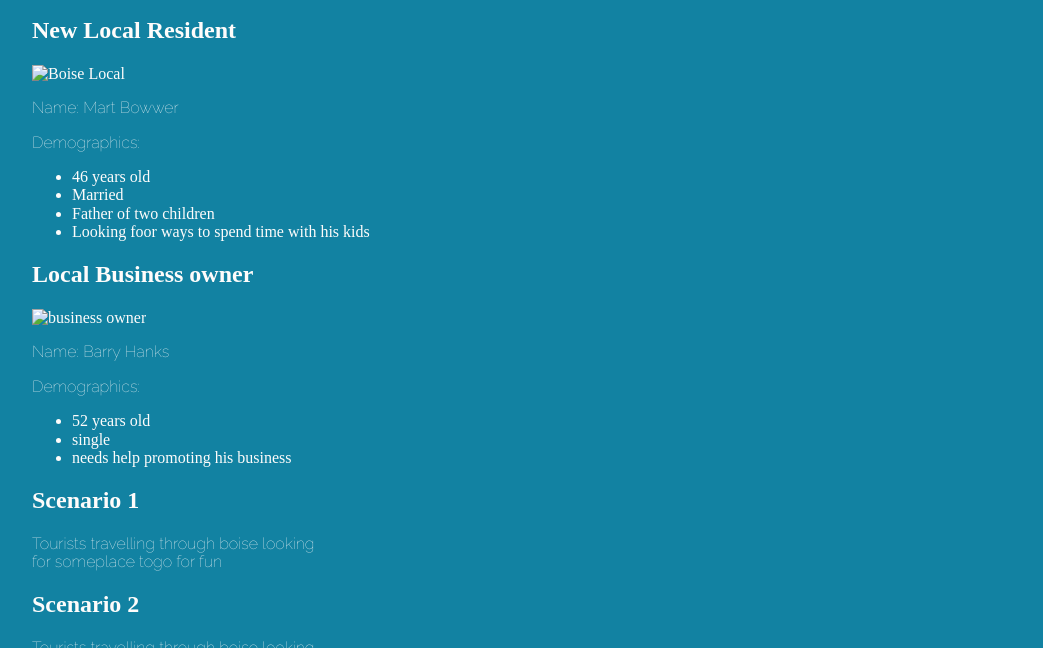
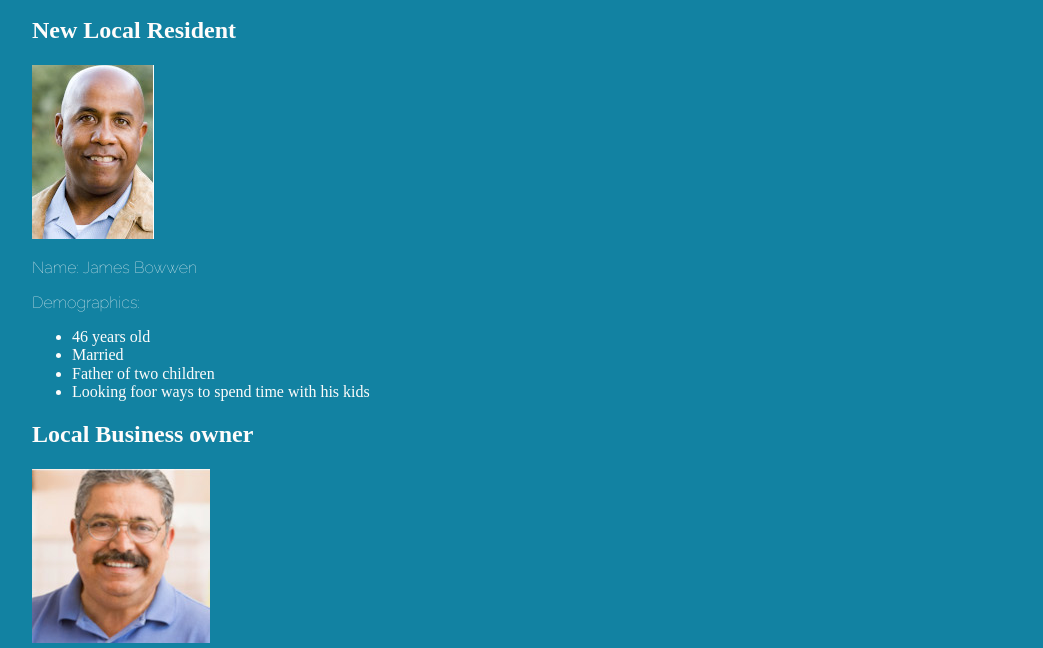
Before and after one commit to bneveret/wdd230, a plain HTML site: page lesson3/target-audience.html in a window 1280 px wide. Shown: the part 152-800 px from the top of the page, without its empty margins (118-1161 px from the left). Drawn offline with Linux system fonts and the light colour scheme.

Commit message:
added pictures

```diff
--- a/lesson3/target-audience.html
+++ b/lesson3/target-audience.html
@@ -37,8 +37,8 @@
       </form>
     </div>
     <h2>New Local Resident</h2>
-    <img src="" alt="Boise Local">
-    <p>Name: Mart Bowwer</p>
+    <img src="../images/man.jpg" alt="Boise Local">
+    <p>Name: James Bowwen</p>
     <p>Demographics:</p>
     <ul>
       <li>46 years old</li>
@@ -47,7 +47,7 @@
       <li>Looking foor ways to spend time with his kids</li>
     </ul>
     <h2>Local Business owner</h2>
-    <img src="" alt="business owner">
+    <img src="../images/busyman.jpg" alt="business owner">
     <p>Name: Barry Hanks</p>
     <p>Demographics:</p>
     <ul>
```
Also changed, not shown: images/busyman.jpg (added), images/man.jpg (added).
